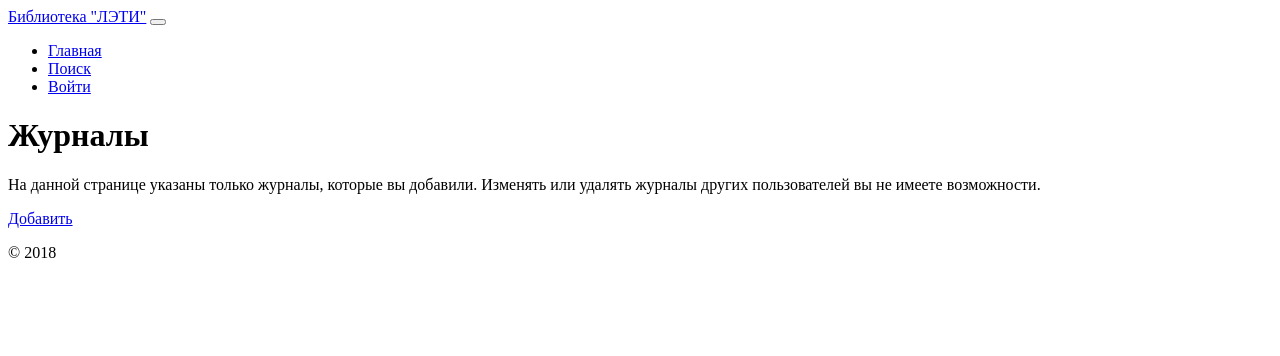
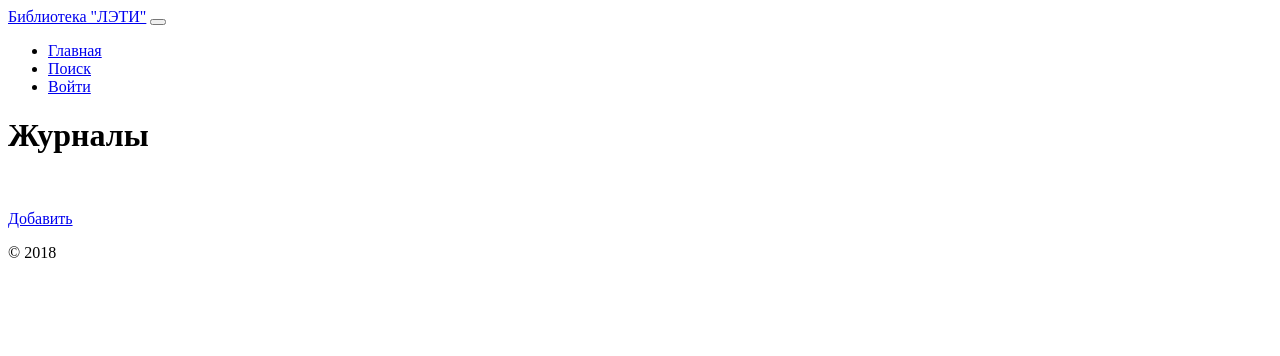
Before and after one commit to ZhenyaBerda/library, a Yii app: template src/frontend/views/journal/index.php in a window 1280 px wide. Shown: the top 356 px of the page. Run offline with PHP 8.4 and a stand-in for Yii, Linux system fonts and the light colour scheme; the template is opened without the code that fills it, so the values that code supplies are empty; some libraries are stand-ins or nearby versions.

Commit message:
Добавлена страница Журналы

```diff
--- a/src/frontend/views/journal/index.php
+++ b/src/frontend/views/journal/index.php
@@ -9,20 +9,18 @@ use common\helpers\JournalHelper;
 /* @var $dataProvider yii\data\ActiveDataProvider */
 
 $this->title = 'Журналы';
-$this->params['breadcrumbs'][] = $this->title;
+
+//$this->params['breadcrumbs'][] = $this->title;
 ?>
+
 <div class="journal-index">
 
     <h1><?= Html::encode($this->title) ?></h1>
+    <br>
     <?php // echo $this->render('_search', ['model' => $searchModel]); ?>
 
-    <div class="alert alert-info" role="alert">
-        На данной странице указаны только журналы, которые вы добавили. Изменять или удалять журналы других
-        пользователей вы не имеете возможности.
-    </div>
-
     <p>
-        <?= Html::a('Добавить', ['create'], ['class' => 'btn btn-success']) ?>
+        <?= Html::a('Добавить', ['create'], ['class' => 'btn btn-primary']) ?>
     </p>
 
     <?= GridView::widget([
--- a/src/frontend/views/layouts/main.php
+++ b/src/frontend/views/layouts/main.php
@@ -29,6 +29,7 @@ $menuItems = [
         ['label' => 'Поиск', 'url' => "http://local.eltech-library.ru/search/index"],
         ['label' => 'Авторы', 'url' => "http://local.eltech-library.ru/author"],
         ['label' => 'Публикации', 'url' => "http://local.eltech-library.ru/publication"],
+        ['label' => 'Журналы', 'url' => "http://local.eltech-library.ru/journal"]
         ];
 }
 ?>
```
